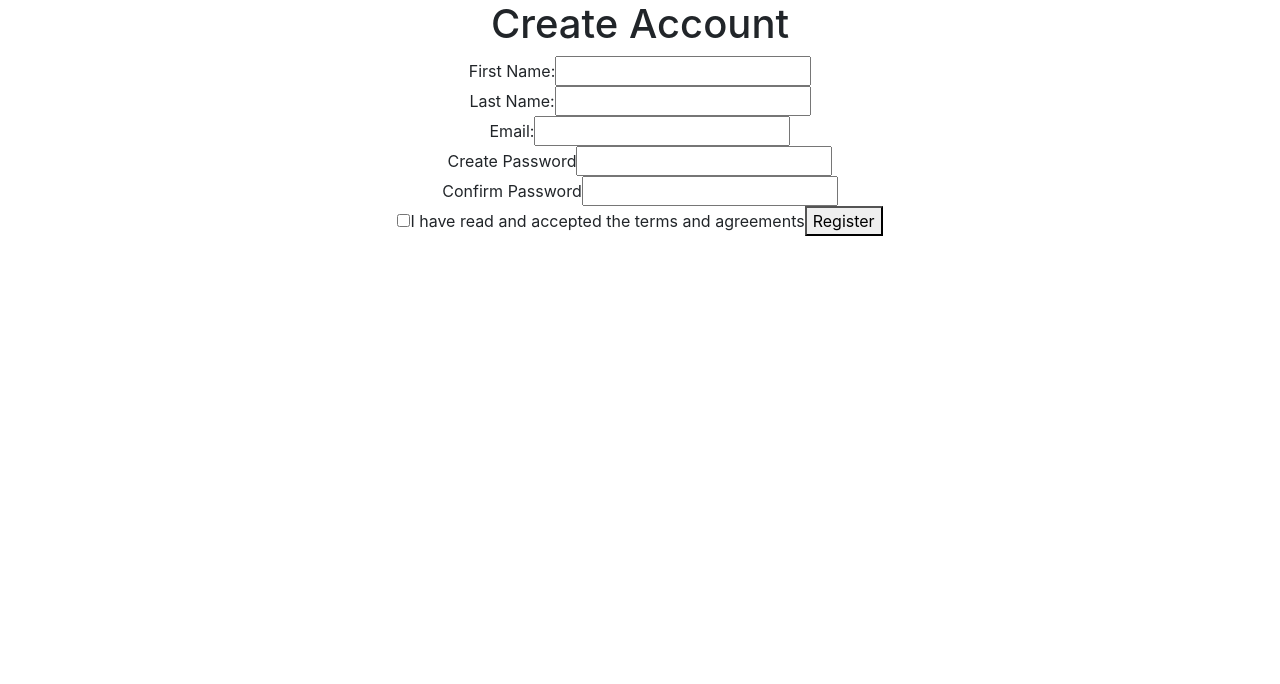
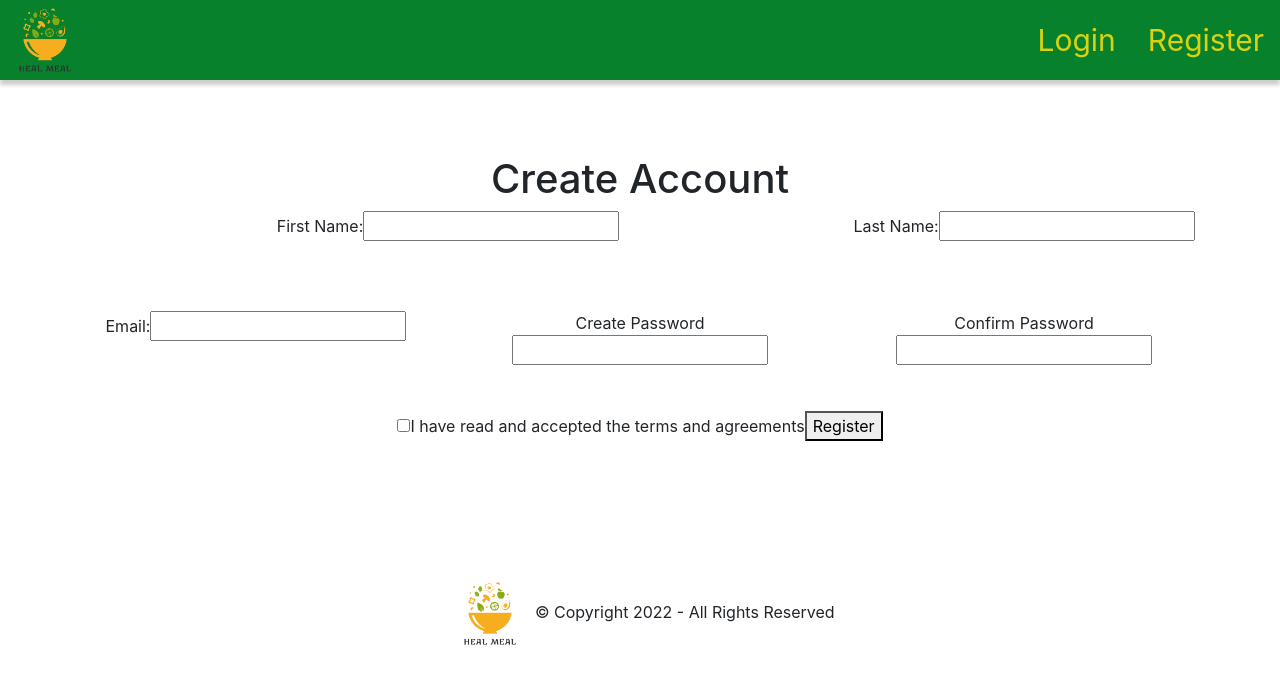
Before and after one commit to SandeepKalyan/Heal_Meal, a React (Create React App) app in the folder frontend/: page /register in a window 1280 px wide. Shown: the top 684 px of the page. Built offline with nearby package versions, Linux system fonts and the light colour scheme.

Commit message:
Frontend: Improved the router configs

```diff
--- a/frontend/src/App.js
+++ b/frontend/src/App.js
@@ -1,14 +1,21 @@
 
 import './App.css';
-import Head from "./components/Head"
-import SignIn from "./components/SignIn"
-import SignInPage from "./pages/SignInPage"
-import Register from "./components/Register"
+
+import SignIn from "./pages/SignInPage"
+import Register from "./pages/RegisterPage"
+import Home from "./pages/HomePage"
+import { BrowserRouter as Router, Routes, Route } from "react-router-dom"
 
 function App() {
   return (
     <div className="App">
-      <Register />
+      <Router>
+        <Routes>
+          <Route exact path="/" element={<Home />} />
+          <Route exact path="/register" element={<Register />} />
+          <Route exact path="/login" element={<SignIn />} />
+        </Routes>
+      </Router>
     </div>
   );
 }
--- a/frontend/src/components/Head.js
+++ b/frontend/src/components/Head.js
@@ -1,15 +1,15 @@
 import './style.css'
 import logo from './logo.png'
+import { Link } from "react-router-dom"
 
 function Head() {
   return (
     <nav className='navstart'>
       <img src={logo} className='logo' alt='Heal Meal logo'></img>
       <ul>
-        <li><a class="active" href="#home">Login</a></li>
-        <li><a href="#news">Register</a></li>
-        <li><a href="#contact">Contact</a></li>
-        <li><a href="#about">About</a></li>
+        <li><Link to="/login" className="active" >Login</Link></li>
+        <li><Link to="/register" >Register</Link></li>
+
       </ul>
     </nav>
   );
--- a/frontend/src/components/Register.js
+++ b/frontend/src/components/Register.js
@@ -2,9 +2,11 @@ import './style.css'
 import logo from "./logo.png"
 
 function Register() {
+
+
     return (
         <div>
-            <form >
+            <form className='registerform'>
                 <h1 >
                     Create Account
                 </h1>
--- a/frontend/src/components/style.css
+++ b/frontend/src/components/style.css
@@ -100,54 +100,20 @@ li a:hover {
     color: antiquewhite;
 }
 
-._formFields_589fll {
-    -webkit-text-size-adjust: 100%;
-    color: #111;
-    font-family: "Avenir LT Std", sans-serif;
-    font-weight: normal;
-    letter-spacing: normal;
-    line-height: 1.5;
-    text-transform: none;
-    font-size: 1.6rem;
-    box-sizing: inherit;
-    scroll-margin-top: inherit;
-    display: flex;
-    flex-wrap: wrap;
-    justify-content: space-between;
-    margin: 8px 0;
+.registerform {
+    margin: 5%;
 }
 
-._heading_589fll {
-    -webkit-text-size-adjust: 100%;
-    color: #111;
-    box-sizing: inherit;
-    scroll-margin-top: inherit;
-    margin: 0;
-    font-family: "Monstro", sans-serif;
-    font-weight: bold;
-    letter-spacing: normal;
-    line-height: 1.5;
-    text-transform: none;
-    font-size: 3.2436584473rem;
-    padding: 4px 0;
-    text-align: center;
+.registerlist {
+    display: grid;
+    grid-template-columns: repeat(3, 1fr);
+
+    grid-auto-rows: minmax(100px, auto);
 }
 
-._standard_1y5z2g {
-    -webkit-text-size-adjust: 100%;
-    color: #111;
-    font-family: "Avenir LT Std", sans-serif;
-    font-weight: normal;
-    letter-spacing: normal;
-    line-height: 1.5;
-    text-transform: none;
-    font-size: 1.6rem;
-    box-sizing: inherit;
-    scroll-margin-top: inherit;
-    position: relative;
-    display: flex;
-    flex-direction: column;
-    align-items: stretch;
-    width: calc(50% - 8px);
-    margin: 8px 0;
+.registerfirstname {
+    grid-column: 1 /3;
+    grid-row: auto;
+
+
 }
```
